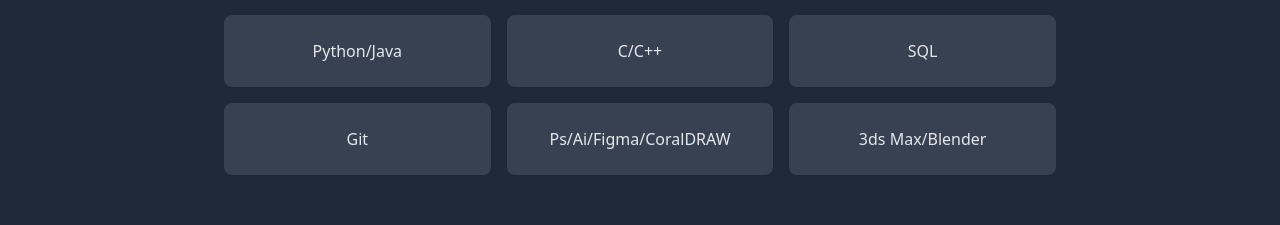
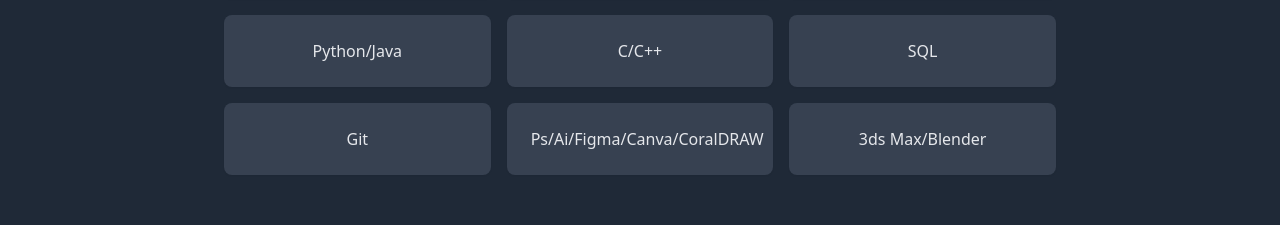
Before and after one commit to devZeus721/myPortfolio, a Next.js app: page / in a window 1280 px wide. Shown: the part 829-1054 px from the top of the page. Built offline with nearby package versions, Linux system fonts and the light colour scheme.

Commit message:
skill update done

```diff
--- a/app/components/SkillsSection.tsx
+++ b/app/components/SkillsSection.tsx
@@ -1,5 +1,5 @@
 export default function SkillsSection() {
-	const skills = ['JavaScript', 'HTML', 'CSS', 'React', 'Node.js','Typescript','Python/Java','C/C++','SQL','Git','Ps/Ai/Figma/CoralDRAW','3ds Max/Blender'];
+	const skills = ['JavaScript', 'HTML', 'CSS', 'React', 'Node.js','Typescript','Python/Java','C/C++','SQL','Git','Ps/Ai/Figma/Canva/CoralDRAW','3ds Max/Blender'];
 
 	return (
 		<section className="bg-gray-800 py-12 sm:py-20">
```
